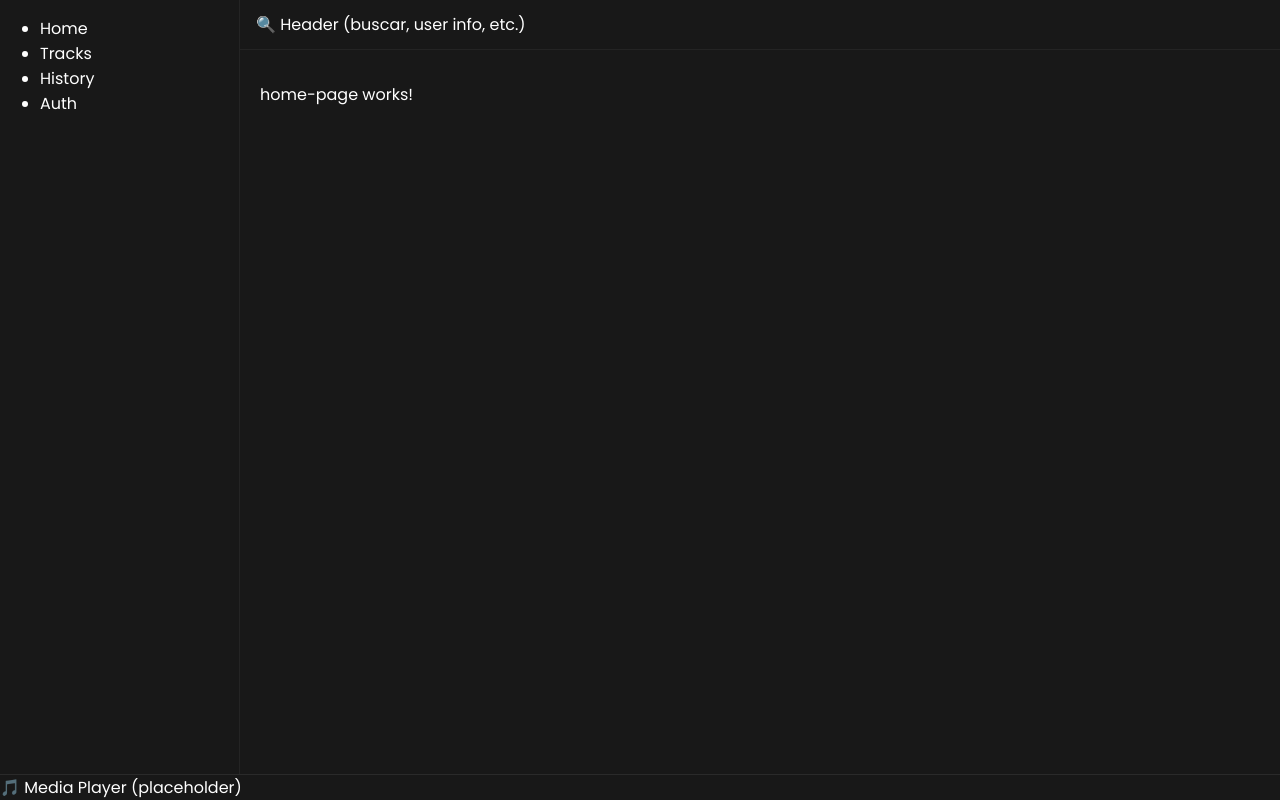
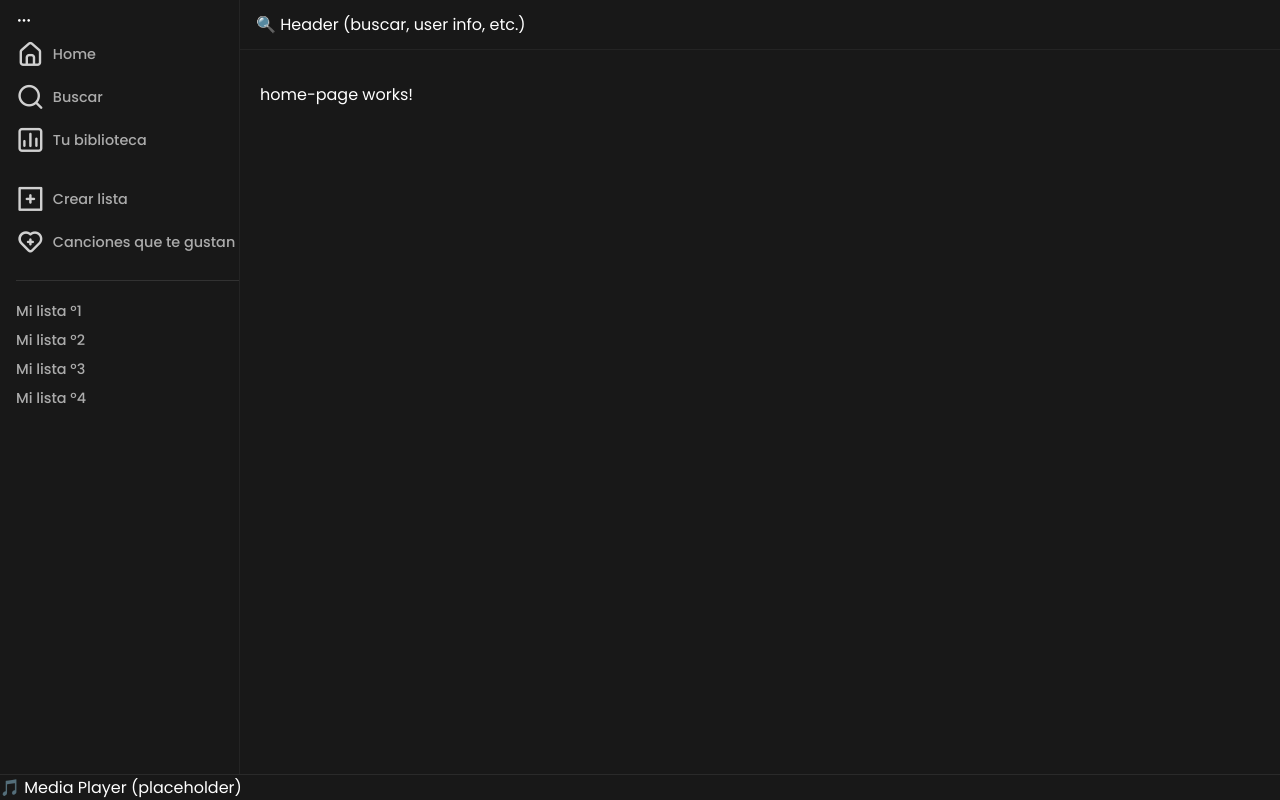
Before and after one commit to fisiangel14/spotify-angular, an Angular app in the folder Spotify/: page /home in a window 1280 px wide. Built offline with nearby package versions, Linux system fonts and the light colour scheme.

Commit message:
avanze hasta la pag 34

```diff
--- a/Spotify/src/app/shared/components/side-bar/side-bar.css
+++ b/Spotify/src/app/shared/components/side-bar/side-bar.css
@@ -0,0 +1,58 @@
+/* Esto hace que la barra quede fija en la izquierda y ocupe toda la pantalla de arriba a abajo. */
+.side-bar {
+    width: 15.5rem;       /* ancho fijo de la barra */
+    /* height: 100vh;        ocupa todo el alto de la ventana tampoco va xd */
+    /* position: fixed;      queda pegada al lado izquierdo  ya no va lo hace el layout.css grid */
+    top: 0;
+    left: 0;
+    padding: .5rem 1rem;
+    /* background-color: red;  (comentado, era para debug) */
+}
+
+/* Estiliza las listas internas del menú. Sin viñetas (list-style:none), sin márgenes ni padding. */
+.side-bar__list {
+    list-style: none;
+    padding: 0;
+    margin: 0;
+    opacity: .8;
+}
+
+/* Define estilo para etiquetas de las listas (ej. “Menú”, “Biblioteca”). */
+.side-bar__list .list-label {
+    font-size: 90%;
+    font-weight: 500;
+}
+
+/* Cada ítem del menú será un flexbox para alinear icono + texto en fila. */
+.side-bar__list .list-wrapper-item {
+    font-size: var(--font-size-1);
+    font-weight: 500;
+    display: flex;
+    align-items: center;
+    align-content: center;
+}
+
+/* Si usas iconos con la clase .uil (ej. librería Unicons), se ajusta su tamaño y margen. */
+.side-bar__list .list-wrapper-item .uil {
+    font-size: var(--font-size-3);
+    padding-right: .5rem;
+}
+
+/*Define separadores visuales dentro del sidebar.  */
+.side-bar__separator {
+    margin: 1rem 0;
+}
+
+.side-bar__separator.line-separator {
+    border-bottom: solid 1px var(--color-2);
+}
+
+/* Estilos especiales si usas una lista con la clase list-three. */
+.side-bar__list.list-three .list-wrapper-item {
+    padding: .25rem 0;
+}
+
+/* Convierte los ítems de lista en elementos clicables. */
+.side-bar__list li {
+    cursor: pointer;
+}
--- a/Spotify/src/app/shared/components/side-bar/side-bar.html
+++ b/Spotify/src/app/shared/components/side-bar/side-bar.html
@@ -1,8 +1,29 @@
-<nav>
-  <ul>
-    <li><a routerLink="/home">Home</a></li>
-    <li><a routerLink="/tracks">Tracks</a></li>
-    <li><a routerLink="/history">History</a></li>
-    <li><a routerLink="/auth">Auth</a></li>
-  </ul>
-</nav>
+<!-- Html del Menu SidrBar: html para side-bar.component.html (para la primera version del menu) -->
+<div class="side-bar">
+    <div><i class="uil uil-ellipsis-h"></i></div>
+    <ul class="side-bar__list list-one">
+        <li *ngFor="let item of mainMenu.defaultOptions">
+            <div class="list-wrapper-item">
+                <i [ngClass]="['uil',item.icon]"></i>
+                <span class="side-bar__list list-label">{{item.name}}</span>
+            </div>
+        </li>
+    </ul>
+    <div class="side-bar__separator"></div>
+    <ul class="side-bar__list list-two">
+        <li *ngFor="let item of mainMenu.accessLink">
+            <div class="list-wrapper-item">
+                <i [ngClass]="['uil',item.icon]"></i>
+                <span class="side-bar__list list-label">{{item.name}}</span>
+            </div>
+        </li>
+    </ul>
+    <div class="side-bar__separator line-separator"></div>
+    <ul class="side-bar__list list-three">
+        <li *ngFor="let item of customOptions">
+            <div class="list-wrapper-item">
+                <span class="side-bar__list list-label">{{item.name}}</span>
+            </div>
+        </li>
+    </ul>
+</div>
--- a/Spotify/src/app/shared/components/side-bar/side-bar.ts
+++ b/Spotify/src/app/shared/components/side-bar/side-bar.ts
@@ -1,11 +1,52 @@
-import { Component } from '@angular/core';
+import { Component, OnInit } from '@angular/core';
+import { CommonModule } from '@angular/common';
 
 @Component({
   selector: 'app-side-bar',
-  imports: [],
+  imports: [CommonModule],
   templateUrl: './side-bar.html',
   styleUrl: './side-bar.css'
 })
 export class SideBar {
+mainMenu: {
+    defaultOptions: Array<any>,
+    accessLink: Array<any>
+  } = { defaultOptions: [], accessLink: [] };
 
+  customOptions: Array<any> = [];
+
+  constructor() {}
+
+  ngOnInit(): void {
+    this.mainMenu.defaultOptions = [
+      {
+        name: 'Home',
+        icon: 'uil uil-estate',
+        router: ['/', 'auth']
+      },
+      {
+        name: 'Buscar',
+        icon: 'uil uil-search',
+        router: ['/', 'history']
+      },
+      {
+        name: 'Tu biblioteca',
+        icon: 'uil uil-chart',
+        router: ['/', 'favorites'],
+        query: { hola: 'mundo' }
+      }
+    ];
+
+    this.mainMenu.accessLink = [
+      { name: 'Crear lista', icon: 'uil-plus-square' },
+      { name: 'Canciones que te gustan', icon: 'uil-heart-medical' }
+    ];
+
+    this.customOptions = [
+      { name: 'Mi lista º1', router: ['/'] },
+      { name: 'Mi lista º2', router: ['/'] },
+      { name: 'Mi lista º3', router: ['/'] },
+      { name: 'Mi lista º4', router: ['/'] }
+    ];
+  }
 }
```
